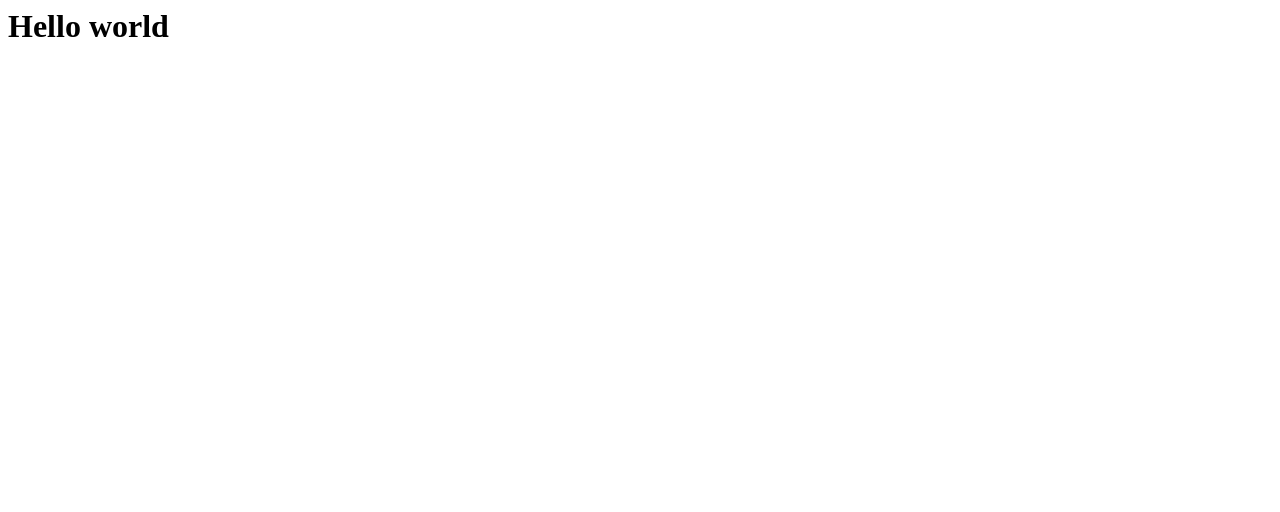
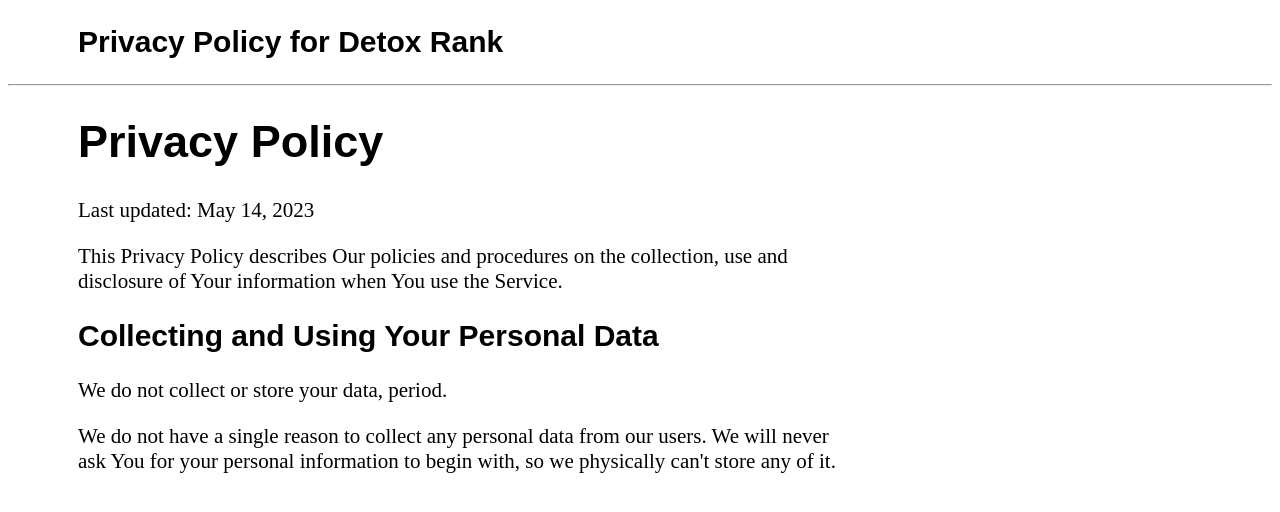
Before and after one commit to AdamBalu/adambalu.github.io, a plain HTML site: page index.html in a window 1280 px wide. Drawn offline with Linux system fonts and the light colour scheme.

Commit message:
privacy policy
styles and stuff

```diff
--- /dev/null
+++ b/css/style.css
@@ -0,0 +1,24 @@
+h1 {
+    margin-left: 70px;
+    font-size: 45px;
+    font-family: sans-serif;
+}
+
+h2 {
+    margin-left: 70px;
+    font-size: 30px;
+    font-family: sans-serif;
+}
+
+.policy {
+    margin-left: 70px;
+    align-content: center;
+    font-size: 21px;
+    width: 760px;
+}
+
+hr {
+    margin: 0;
+    color: #b78f23;
+    background-color: #444444;
+}
--- a/index.html
+++ b/index.html
@@ -1 +1,37 @@
-<h1>Hello world</h1>
+<!DOCTYPE html>
+<html lang="en">
+<head>
+    <meta charset="utf-8">
+    <title>Adam Balu</title>
+    <link rel="stylesheet" href="https://cdnjs.cloudflare.com/ajax/libs/font-awesome/5.15.3/css/all.min.css" integrity="sha512-iBBXm8fW90+nuLcSKlbmrPcLa0OT92xO1BIsZ+ywDWZCvqsWgccV3gFoRBv0z+8dLJgyAHIhR35VZc2oM/gI1w==" crossorigin="anonymous" />
+    <link rel="stylesheet" href="css/style.css">
+    <link rel="preconnect" href="https://fonts.gstatic.com">
+    <link href="https://fonts.googleapis.com/css2?family=Arimo:ital,wght@0,400;0,500;0,600;0,700;1,400;1,700&display=swap" rel="stylesheet">
+    <link rel="icon" type="image/png" href="favicons/favicon-32x32.png" sizes="32x32" />
+    <meta http-equiv="X-UA-Compatible" content="IE=edge">
+    <meta name="viewport" content="width=device-width, initial-scale=1">
+</head>
+
+<h2>Privacy Policy for Detox Rank</h2>
+<hr>
+
+<h1>Privacy Policy</h1>
+
+
+<p class="policy">Last updated: May 14, 2023</p>
+<p class="policy">This Privacy Policy describes Our policies and procedures on the collection,
+    use and disclosure of Your information when You use the Service.</p>
+
+<h2>
+    Collecting and Using Your Personal Data
+</h2>
+<p class="policy">
+    We do not collect or store your data, period.
+</p>
+
+<p class="policy">
+    We do not have a single reason to collect any personal data from our users. We will never ask You
+    for your personal information to begin with, so we physically can't store any of it.
+</p>
+
+</html>
```
Also changed, not shown: personal_website-main/index.html (+3 -4 lines), personal_website-main/img/bikerace.jpg (deleted).
